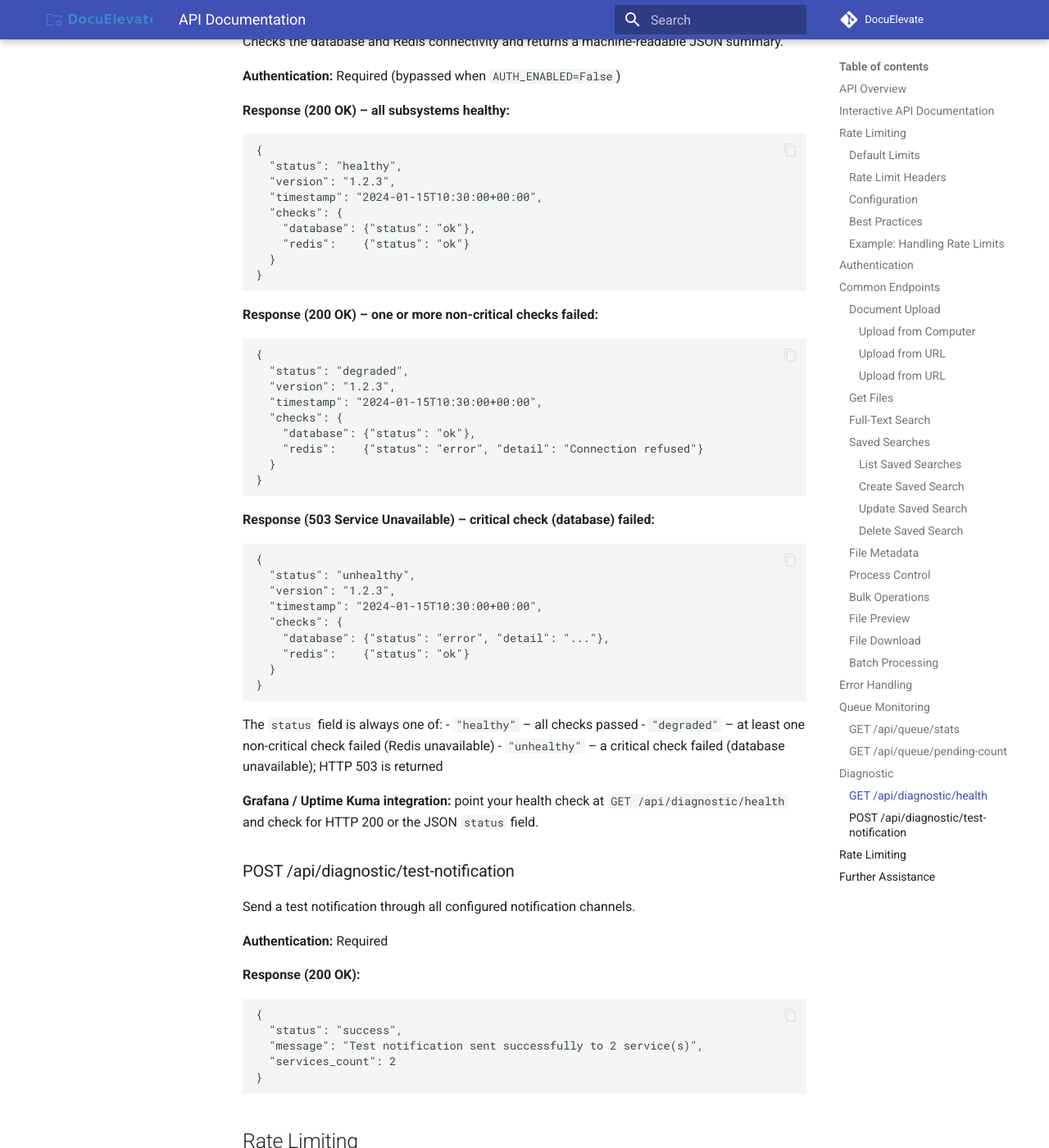
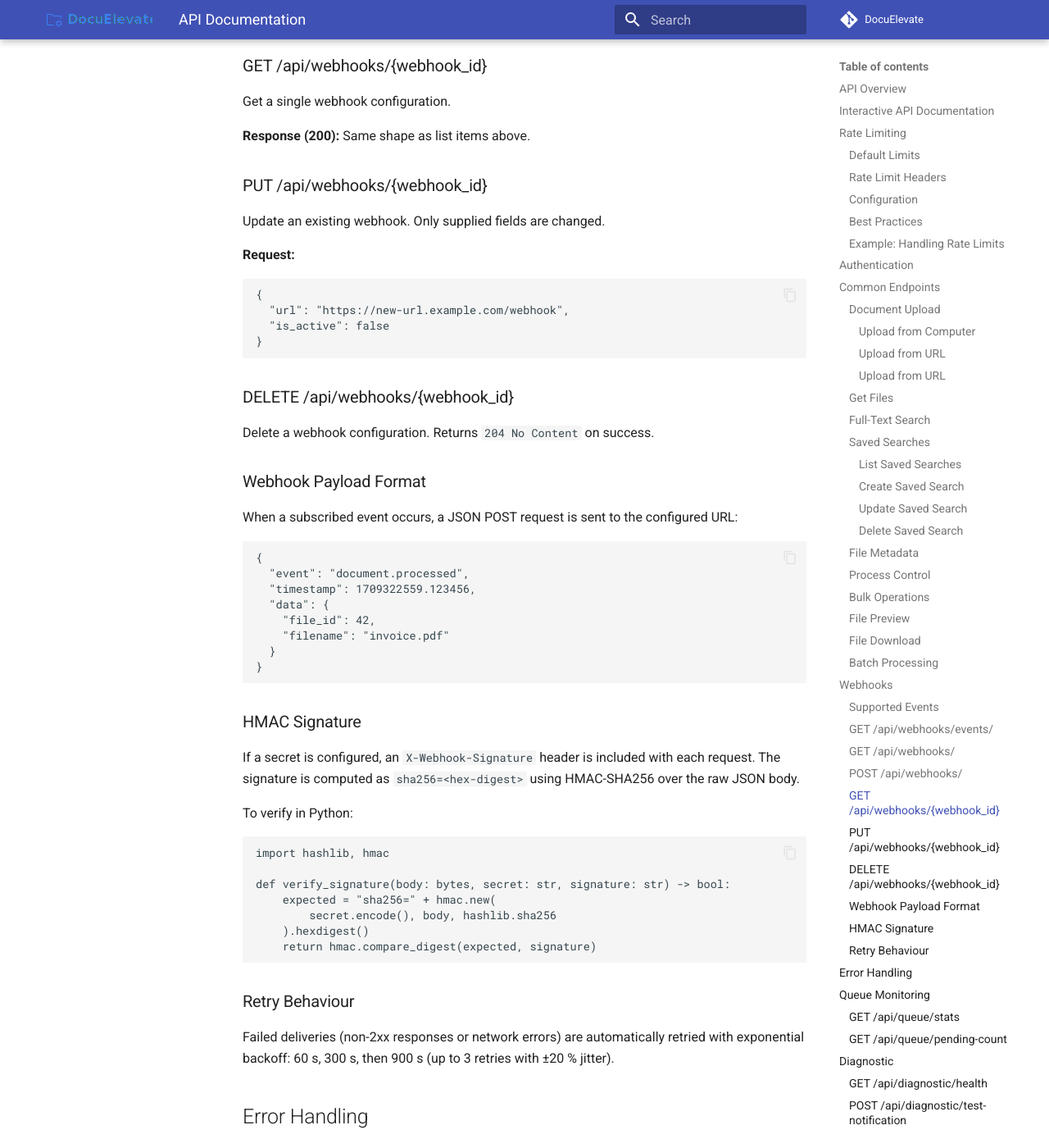
Before and after one commit to christianlouis/DocuElevate, an MkDocs documentation site: the page built from docs/API.md, in a window 1280 px wide and 1400 px high, scrolled down 16728 px. Shown: the whole window at 82% size. Built offline with MkDocs 1.6.1 and Material for MkDocs 9.7.7, drawn with Linux system fonts in a browser that asks for light colours; comment, search, counter and statistics services are not loaded; some of the changed text lies outside the part shown.

Commit message:
docs(webhooks): add webhook API and configuration documentation
Co-authored-by: christianlouis <361235+christianlouis@users.noreply.github.com>

````diff
--- a/docs/API.md
+++ b/docs/API.md
@@ -704,6 +704,129 @@ Send a processed file to Google Drive.
 }
 ```
 
+## Webhooks
+
+Manage webhook configurations for notifying external systems when document events occur. All webhook endpoints require admin access.
+
+### Supported Events
+
+| Event | Description |
+|-------|-------------|
+| `document.uploaded` | A new document has been ingested |
+| `document.processed` | A document finished processing successfully |
+| `document.failed` | Document processing failed |
+
+### GET /api/webhooks/events/
+
+List all valid webhook event types.
+
+**Response (200):**
+```json
+["document.failed", "document.processed", "document.uploaded"]
+```
+
+### GET /api/webhooks/
+
+List all webhook configurations. Secrets are never included in responses.
+
+**Response (200):**
+```json
+[
+  {
+    "id": 1,
+    "url": "https://example.com/webhook",
+    "events": ["document.processed", "document.uploaded"],
+    "is_active": true,
+    "description": "Production webhook",
+    "has_secret": true
+  }
+]
+```
+
+### POST /api/webhooks/
+
+Create a new webhook configuration.
+
+**Request:**
+```json
+{
+  "url": "https://example.com/webhook",
+  "secret": "my-shared-secret",
+  "events": ["document.uploaded", "document.processed", "document.failed"],
+  "is_active": true,
+  "description": "My integration"
+}
+```
+
+**Response (201):**
+```json
+{
+  "id": 1,
+  "url": "https://example.com/webhook",
+  "events": ["document.failed", "document.processed", "document.uploaded"],
+  "is_active": true,
+  "description": "My integration",
+  "has_secret": true
+}
+```
+
+### GET /api/webhooks/{webhook_id}
+
+Get a single webhook configuration.
+
+**Response (200):** Same shape as list items above.
+
+### PUT /api/webhooks/{webhook_id}
+
+Update an existing webhook. Only supplied fields are changed.
+
+**Request:**
+```json
+{
+  "url": "https://new-url.example.com/webhook",
+  "is_active": false
+}
+```
+
+### DELETE /api/webhooks/{webhook_id}
+
+Delete a webhook configuration. Returns `204 No Content` on success.
+
+### Webhook Payload Format
+
+When a subscribed event occurs, a JSON POST request is sent to the configured URL:
+
+```json
+{
+  "event": "document.processed",
+  "timestamp": 1709322559.123456,
+  "data": {
+    "file_id": 42,
+    "filename": "invoice.pdf"
+  }
+}
+```
+
+### HMAC Signature
+
+If a secret is configured, an `X-Webhook-Signature` header is included with each request. The signature is computed as `sha256=<hex-digest>` using HMAC-SHA256 over the raw JSON body.
+
+To verify in Python:
+
+```python
+import hashlib, hmac
+
+def verify_signature(body: bytes, secret: str, signature: str) -> bool:
+    expected = "sha256=" + hmac.new(
+        secret.encode(), body, hashlib.sha256
+    ).hexdigest()
+    return hmac.compare_digest(expected, signature)
+```
+
+### Retry Behaviour
+
+Failed deliveries (non-2xx responses or network errors) are automatically retried with exponential backoff: 60 s, 300 s, then 900 s (up to 3 retries with ±20 % jitter).
+
 ## Error Handling
 
 Errors follow standard HTTP status codes with descriptive messages:
````
Also changed, not shown: docs/ConfigurationGuide.md (+11 -0 lines), 1 other file.
